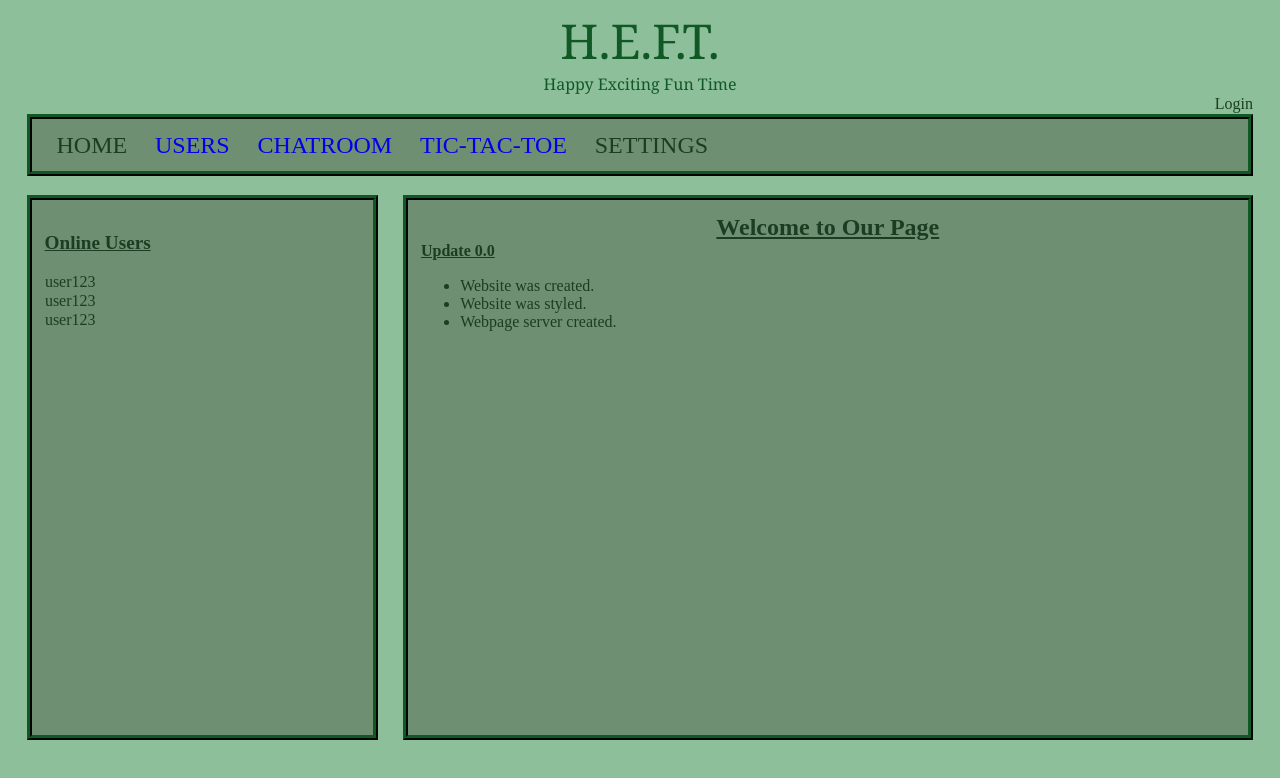
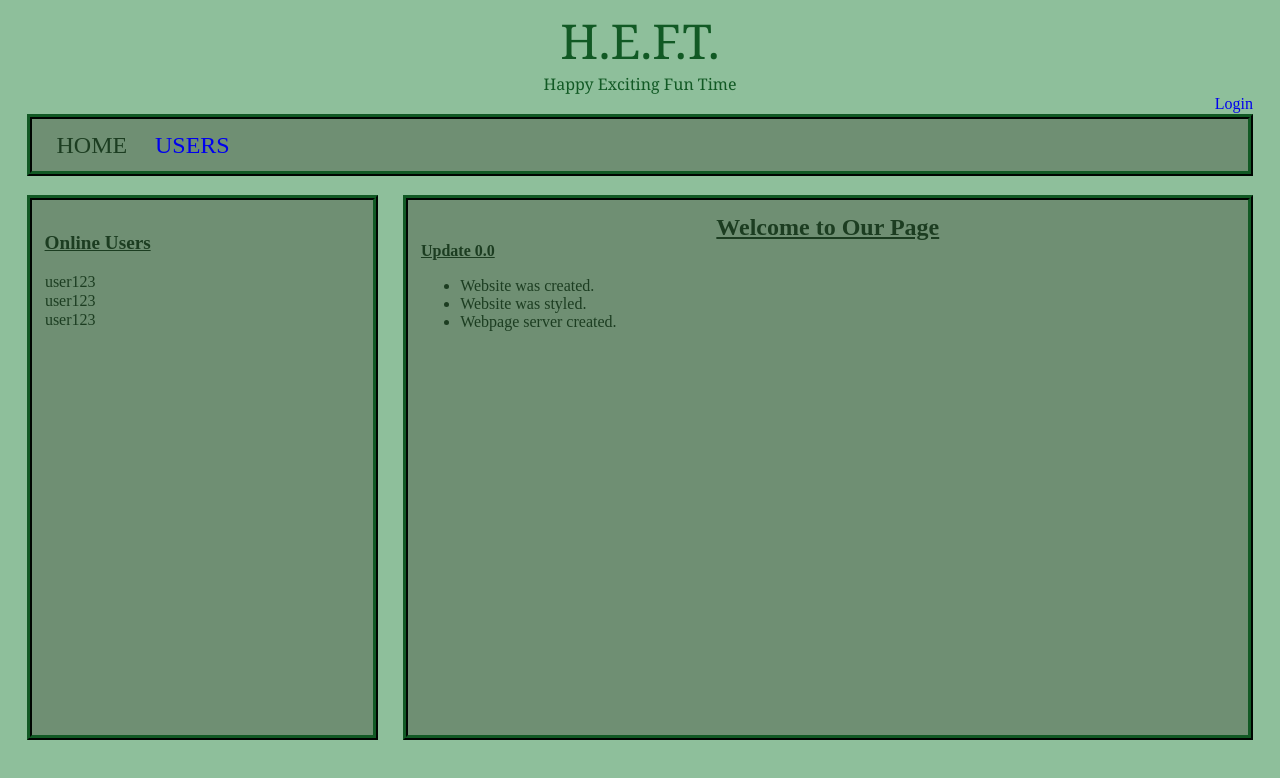
Before and after one commit to jmcgrathstuy/312Project, a plain HTML site: page index.html in a window 1280 px wide. Drawn offline with Linux system fonts and the light colour scheme.

Commit message:
Update index.html

```diff
--- a/index.html
+++ b/index.html
@@ -11,15 +11,12 @@
     </div>
 
     <div id = "login">
-        Login
+        <a href = "login.html">Login</a>
     </div>
 
     <ul id = "nav_bar">
         <li id = "nav">HOME</li>
         <li id = "nav"><a href = "users_index.html">USERS</a></li>
-        <li id = "nav"><a href = "chatroom_index.html">CHATROOM</a></li>
-        <li id = "nav"><a href = "ttt_index.html">TIC-TAC-TOE</a></li>
-        <li id = "nav">SETTINGS</li>
     </ul>
 
     <div id = "online_users">
```
